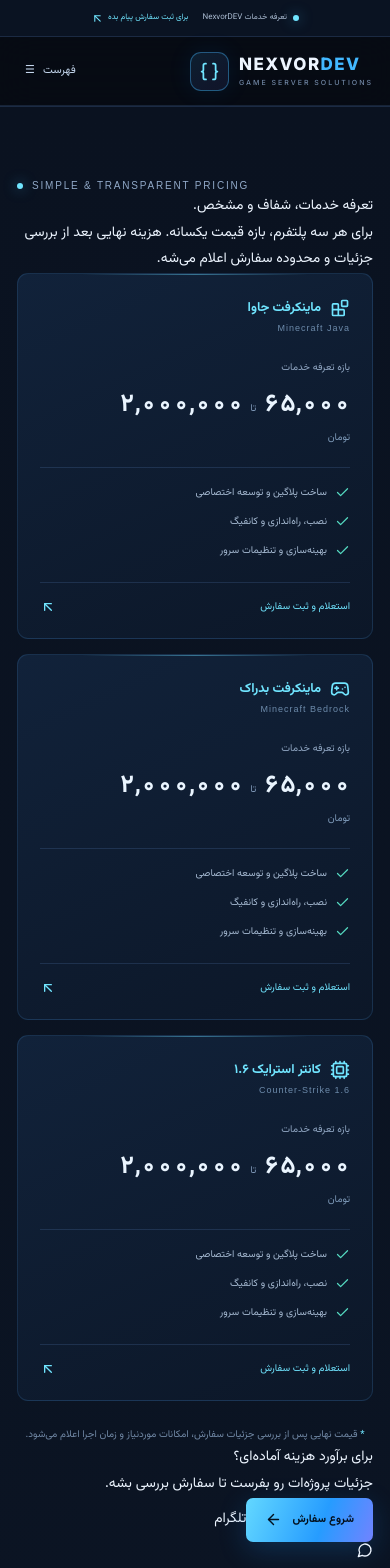
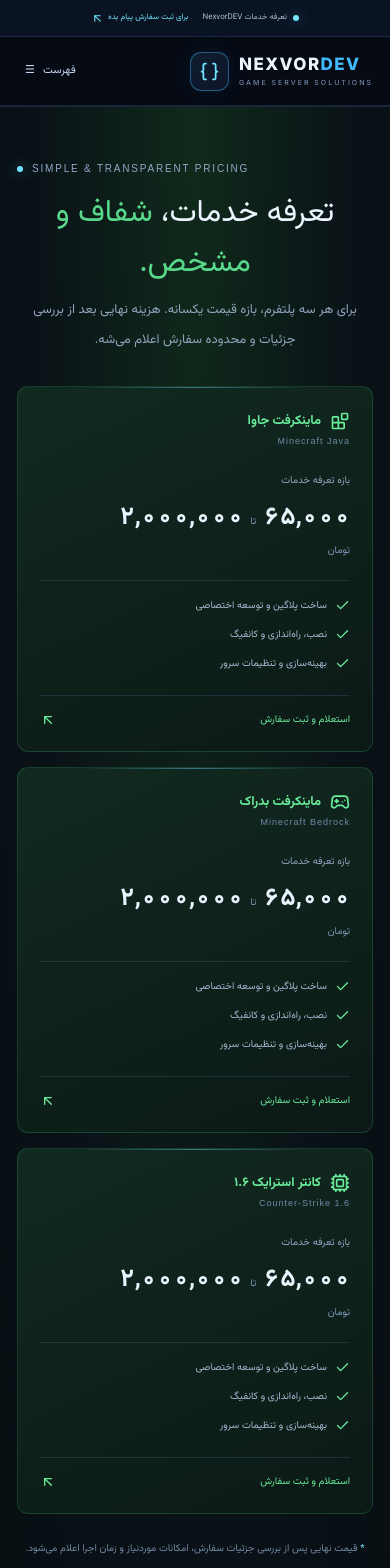
Before and after one commit to TheROMZ52/flask-python-boilerplate, a Next.js app: page /pricing in a window 390 px wide. Shown: the top 1568 px of the page. Built offline with nearby package versions, Linux system fonts and the light colour scheme; no server answers.

Commit message:
Style dedicated NexvorDEV pricing page

```diff
--- a/app/globals.css
+++ b/app/globals.css
@@ -280,3 +280,29 @@ html{scroll-behavior:smooth;scroll-padding-top:105px}
 @media(prefers-reduced-motion:reduce){
   .hero .code-stream{animation:none!important;top:0;height:100%;opacity:.5}
 }
+
+
+/* Dedicated pricing page */
+.pricing-page{min-height:calc(100vh - 210px);padding-top:78px;background:radial-gradient(ellipse at 50% 0%,#102a1b,#0a1217 58%,#080e12)}
+.pricing-page-intro{max-width:700px;margin:0 auto 45px;text-align:center}
+.pricing-page-intro h1{font-size:clamp(31px,5vw,48px);line-height:1.6;margin:13px 0 8px}
+.pricing-page-intro h1 span{color:#58d98a}
+.pricing-page-intro>p{color:var(--muted);font-size:13px;line-height:2.3;margin:0 auto;max-width:570px}
+.pricing-page .pricing-grid{align-items:stretch}
+.pricing-page .price-card{background:linear-gradient(155deg,#112a20,#0c1916);border-color:#47d9822b}
+.pricing-page .price-card:hover{border-color:#55e99388;box-shadow:0 18px 45px #0005,0 0 35px #20d66b16}
+.pricing-page .price-platform{color:#69ed9b}
+.pricing-page .price-link{color:#69ed9b}
+.pricing-page .price-card li svg{color:#69ed9b}
+.pricing-page-cta{margin-top:55px;padding:25px 28px;border:1px solid #55d98935;border-radius:12px;background:linear-gradient(110deg,#10291e,#111d1b);display:flex;align-items:center;gap:18px;flex-wrap:wrap}
+.pricing-page-cta>div{margin-left:auto}
+.pricing-page-cta h2{font-size:18px;margin:0 0 3px}
+.pricing-page-cta p{color:var(--muted);font-size:11px;margin:0}
+.pricing-telegram{display:inline-flex;align-items:center;gap:7px;color:#7ceaa7;font-size:12px}
+@media(max-width:650px){
+  .pricing-page{padding-top:55px}
+  .pricing-page-intro{margin-bottom:30px}
+  .pricing-page-cta{padding:22px;align-items:flex-start}
+  .pricing-page-cta>div{width:100%}
+  .pricing-page-cta .button{flex:1;justify-content:center}
+}
```
